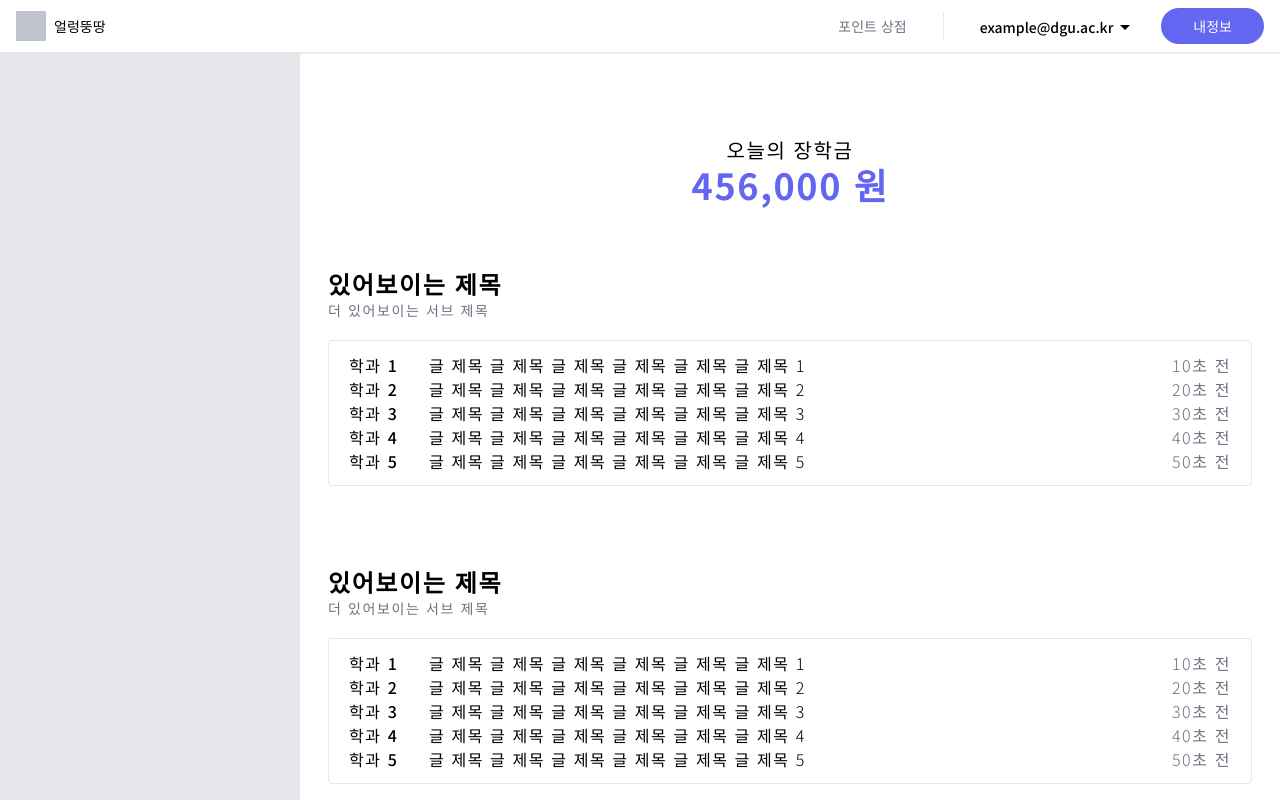
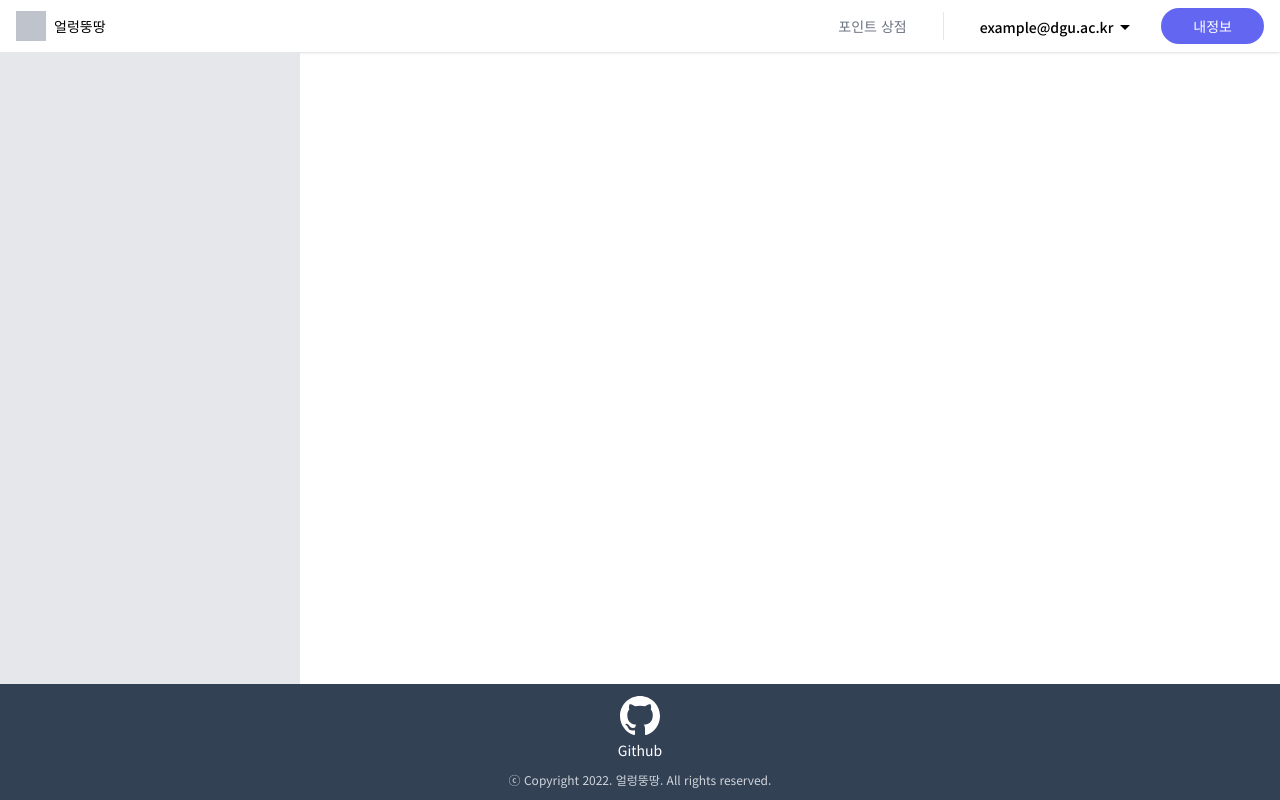
Before and after one commit to SWEngineering-Daze/rewards-based-QnA-flatform-for-undergraduate, a Nuxt app in the folder client/: page / in a window 1280 px wide. Shown: the top 800 px of the page. Built offline with nearby package versions, Linux system fonts and the light colour scheme.

Commit message:
더미 메인페이지 삭제

```diff
--- a/client/pages/index.vue
+++ b/client/pages/index.vue
@@ -1,28 +1,3 @@
 <template>
-  <div class="py-5 px-7 flex-1 tracking-widest">
-    <div class="text-center my-16">
-      <div class="font-medium text-xl">오늘의 장학금</div>
-      <div class="text-indigo-500 font-bold text-4xl">456,000 원</div>
-    </div>
-    <div v-for="section in [1, 2, 3, 4, 5]" :key="section" class="mb-20">
-      <div class="mb-5">
-        <h1 class="font-bold text-2xl">있어보이는 제목</h1>
-        <div class="text-gray-500 text-sm">더 있어보이는 서브 제목</div>
-      </div>
-      <!-- 더미 -->
-      <div class="rounded border py-3 px-5">
-        <div v-for="i in [1, 2, 3, 4, 5]" :key="i" class="flex">
-          <div class="w-20">
-            <span class="font-medium">학과 {{ i }}</span>
-          </div>
-          <div class="w-2/4">
-            <span class="font-light">글 제목 글 제목 글 제목 글 제목 글 제목 글 제목 {{ i }}</span>
-          </div>
-          <div class="flex-1 flex justify-end">
-            <span class="font-light text-gray-500">{{ i * 10 }}초 전</span>
-          </div>
-        </div>
-      </div>
-    </div>
-  </div>
+  <div></div>
 </template>
```
